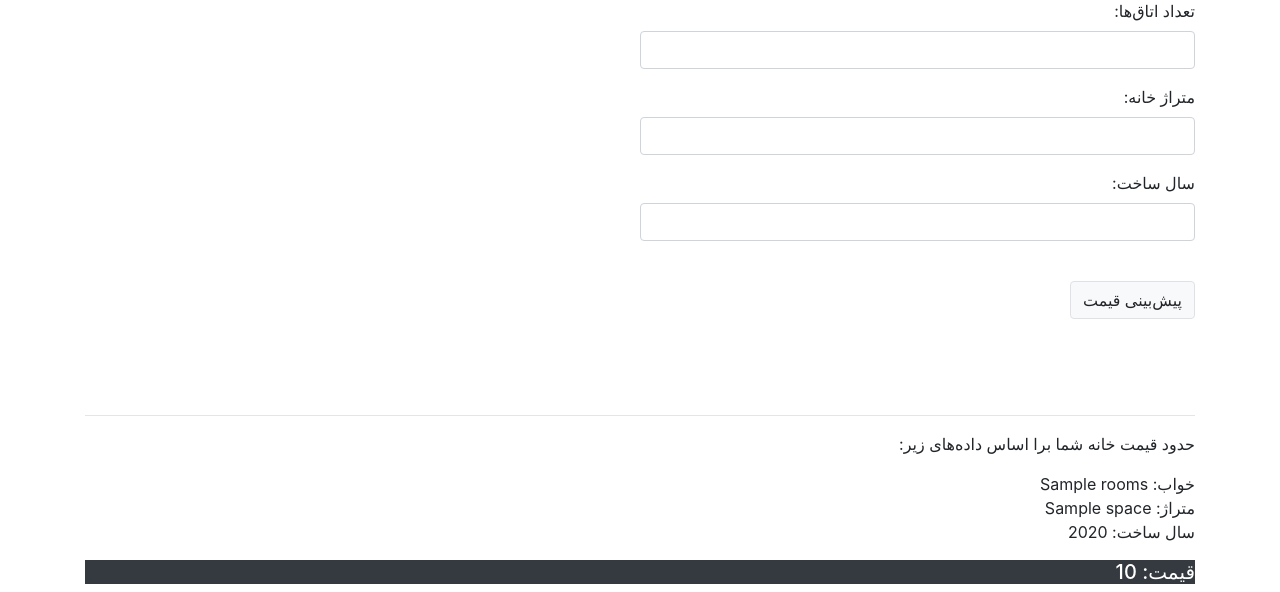
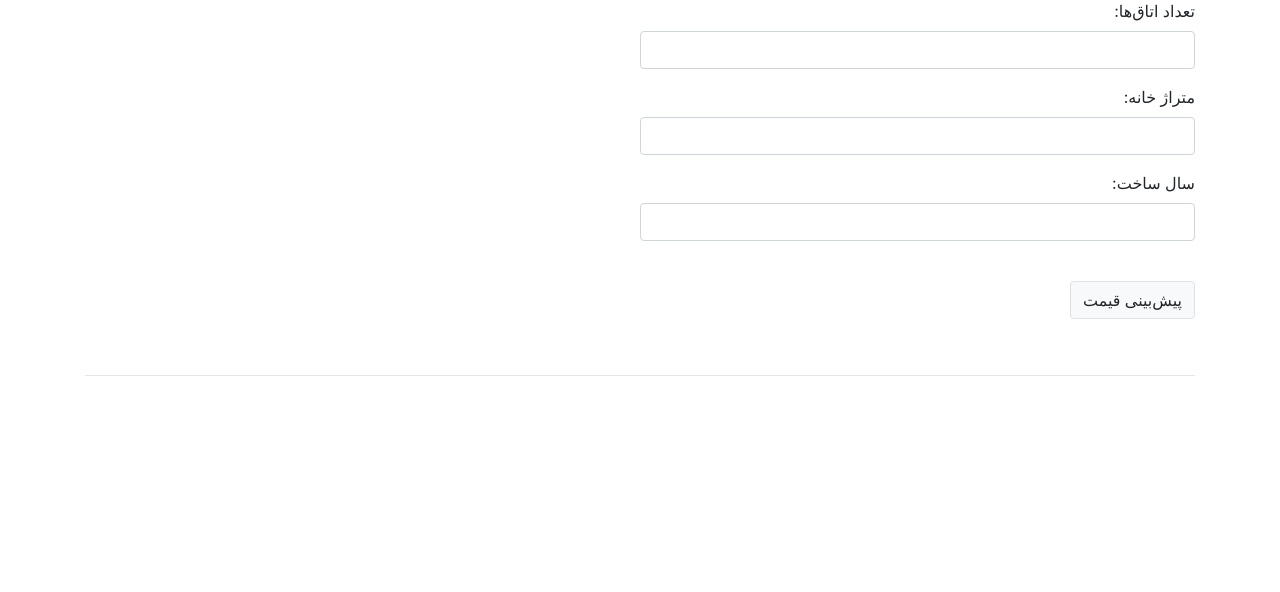
Before and after one commit to pouya-py/web-scraping, a Django app: template ml/templates/ml/prediction.html in a window 1280 px wide. Shown: the part 245-837 px from the top of the page. After the commit the page ends 621 px from the top, so only its background shows below. Run offline with Django 3.2, Linux system fonts and the light colour scheme; tables that the repository leaves empty hold one stand-in row (values such as "Sample post"); the template is opened without the code that fills it: values that come from a table or form of the project are taken from there, most other values are stand-ins (such as "Sample title", 1, 10 or a date in 2020); some libraries are stand-ins or nearby versions.

Commit message:
some changes

```diff
--- a/crawler/settings.py
+++ b/crawler/settings.py
@@ -13,6 +13,7 @@ https://docs.djangoproject.com/en/3.2/ref/settings/
 from pathlib import Path
 
 # Build paths inside the project like this: BASE_DIR / 'subdir'.
+# this represent a path where manage.py is.
 BASE_DIR = Path(__file__).resolve().parent.parent
 
 
@@ -125,6 +126,7 @@ USE_TZ = True
 
 STATIC_URL = '/static/'
 
+
 # Default primary key field type
 # https://docs.djangoproject.com/en/3.2/ref/settings/#default-auto-field
 
--- a/ml/templates/ml/prediction.html
+++ b/ml/templates/ml/prediction.html
@@ -1,3 +1,4 @@
+{% load static %}
 <!DOCTYPE html>
 <html lang="en" dir="ltr">
 <head>
@@ -31,14 +32,15 @@
             </form>
             <br>
         </div>
+        <hr>
         <p class="info"></p>
         <ul class="data mb-2" style="display:inline-block;vertical-align:middle;list-style-type: None;padding: 0;margin: 0;">
             <li class="rooms"></li>
             <li class="space"></li>
             <li class="year_of_build"></li>
         </ul>
-        <h4 class="price bg-dark text-white"></h4>
-        {% if price %}
+        <h4 class="price bg-dark text-white mb-5"></h4>
+        <!-- {% if price %}
         <hr>
         <p>  :حدود قیمت خانه شما برا اساس داده‌های زیر </p>
         <ul class="" style="display:inline-block;vertical-align:middle;list-style-type: None;padding: 0;margin: 0;">
@@ -47,8 +49,8 @@
             <li>{{year_of_construction}} :سال ساخت</li>
         </ul>
         <br>
-        <h5 class="text-white bg-dark mt-3">{{ price }} :قیمت</h5>
-        {% endif %}
+        <h5 class="text-white bg-dark mt-3">{{ price }} :قیمت</h5> -->
+        <!-- {% endif %} -->
 
 
     </div>
@@ -58,76 +60,7 @@
     <script src="https://ajax.googleapis.com/ajax/libs/jquery/3.6.0/jquery.min.js"></script>
     <script src="https://cdn.jsdelivr.net/npm/popper.js@1.16.0/dist/umd/popper.min.js" integrity="sha384-Q6E9RHvbIyZFJoft+2mJbHaEWldlvI9IOYy5n3zV9zzTtmI3UksdQRVvoxMfooAo" crossorigin="anonymous"></script>
     <script src="https://stackpath.bootstrapcdn.com/bootstrap/4.5.0/js/bootstrap.min.js" integrity="sha384-OgVRvuATP1z7JjHLkuOU7Xw704+h835Lr+6QL9UvYjZE3Ipu6Tp75j7Bh/kR0JKI" crossorigin="anonymous"></script>
-    <script>
-        $(document).ready(function(){
-            var $form = $('.ajax-form')
-            $form.submit(function(event){
-                event.preventDefault()
-                var $form_data = $form.serialize()
-                var $url = $form.attr('data-url') || window.location.href
-                // console.log($form_data)
-                // console.log($url)
-                $.ajax({
-                    method: 'POST',
-                    url : $url,
-                    data : $form_data,
-                    success : handleformsuccess,
-                    // error : handeformerror
-                })
-
-
-            })
-            function handleformsuccess(data,textstatus,jqXHR){
-                // append the fetched data from the server
-                if (textstatus == 'success'){
-                    $('.info').append(':حدودقیمت بر اساس داده‌های زیر')
-                    $('.data .rooms').append(
-                         data['rooms'] + ':خواب'
-                    );
-                    $('.data .space').append(
-                         data['space'] + ':متراژ'
-                    );
-                    $('.data .year_of_build').append(
-                         data['year_of_construction'] + ':سال ساخت'
-                    );
-                    $('.price').append(data['price'] +' :قیمت پیش‌بینی شده');
-
-                }
-                // reset the form data, notice we should get javascript object first.
-                $form[0].reset();
-            }
-
-        })
-    </script>
-    <script>
-        function getCookie(name){
-            var cookieValue = null
-            if (document.cookie && document.cookie !== ''){
-                var cookies = document.cookie.split(';');
-                for (var i=0; i < cookies.lenght;i++){
-                    var cookie = jQuery.trim(cookies[i]);
-                    if (cookie.substring(0, name.length+1) === (name + '=')){
-                        cookieValue = decodeURIComponent(cookie.substring(name.length+1));
-                        break;
-                    }
-                }
-            }
-            return cookieValue;
-        }
-        var csrftoken = getCookie('csrftoken');
-        function csrfSafeMethod(method) {
-            // these HTTP methods do not require CSRF protection
-            return (/^(GET|HEAD|OPTIONS|TRACE)$/.test(method));
-        }
-        $.ajaxSetup({
-            beforeSend: function(xhr, settings) {
-
-                if (!csrfSafeMethod(settings.type) && !this.crossDomain) {
-                    xhr.setRequestHeader("X-CSRFToken", csrftoken);
-                }
-            }
-        });
-
-    </script>
+    <script src="{% static 'ml/scripts.js' %}"></script>
+    <script src="{% static 'ml/csrf.js' %}"></script>
 </body>
 </html>
--- a/ml/urls.py
+++ b/ml/urls.py
@@ -5,5 +5,5 @@ from . import views
 
 app_name = 'ml'
 urlpatterns = [
-    path('predict/', views.predict_price, name='prediction')
+    path('', views.predict_price, name='prediction')
 ]
```
